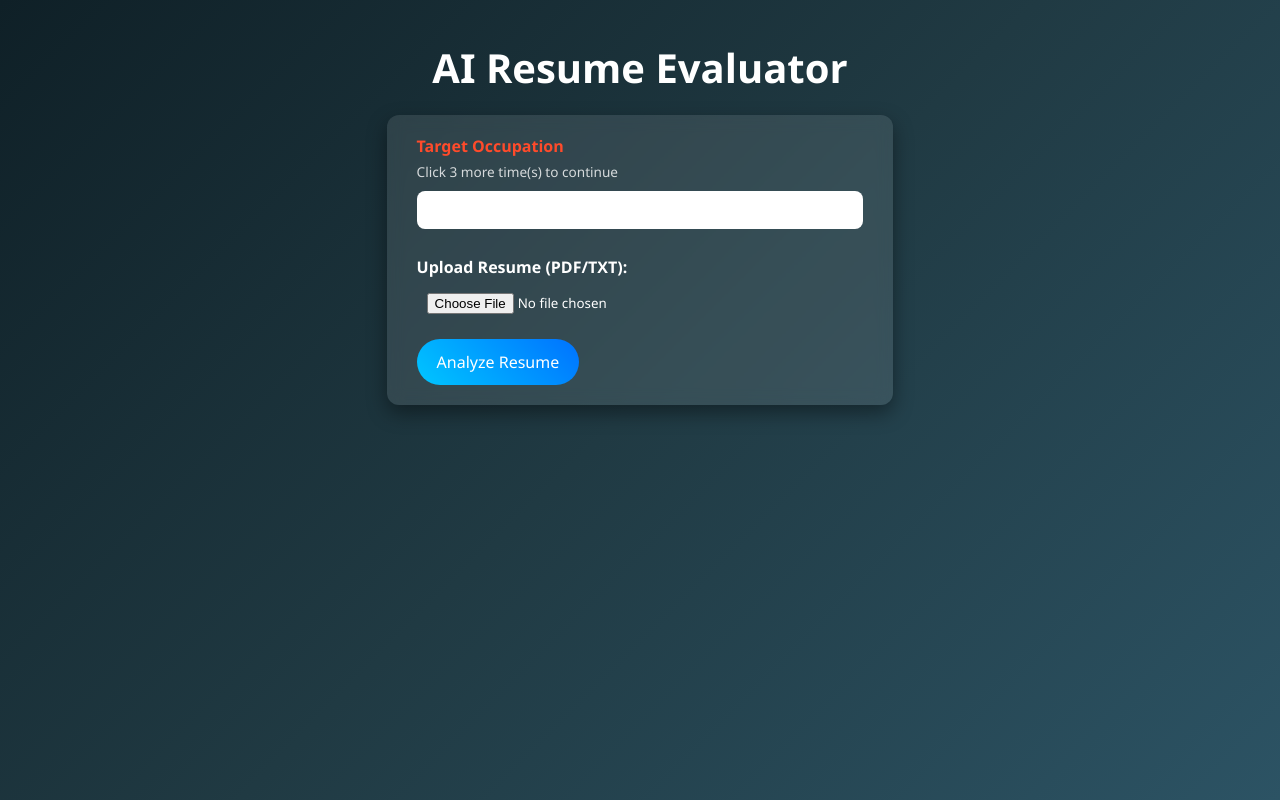
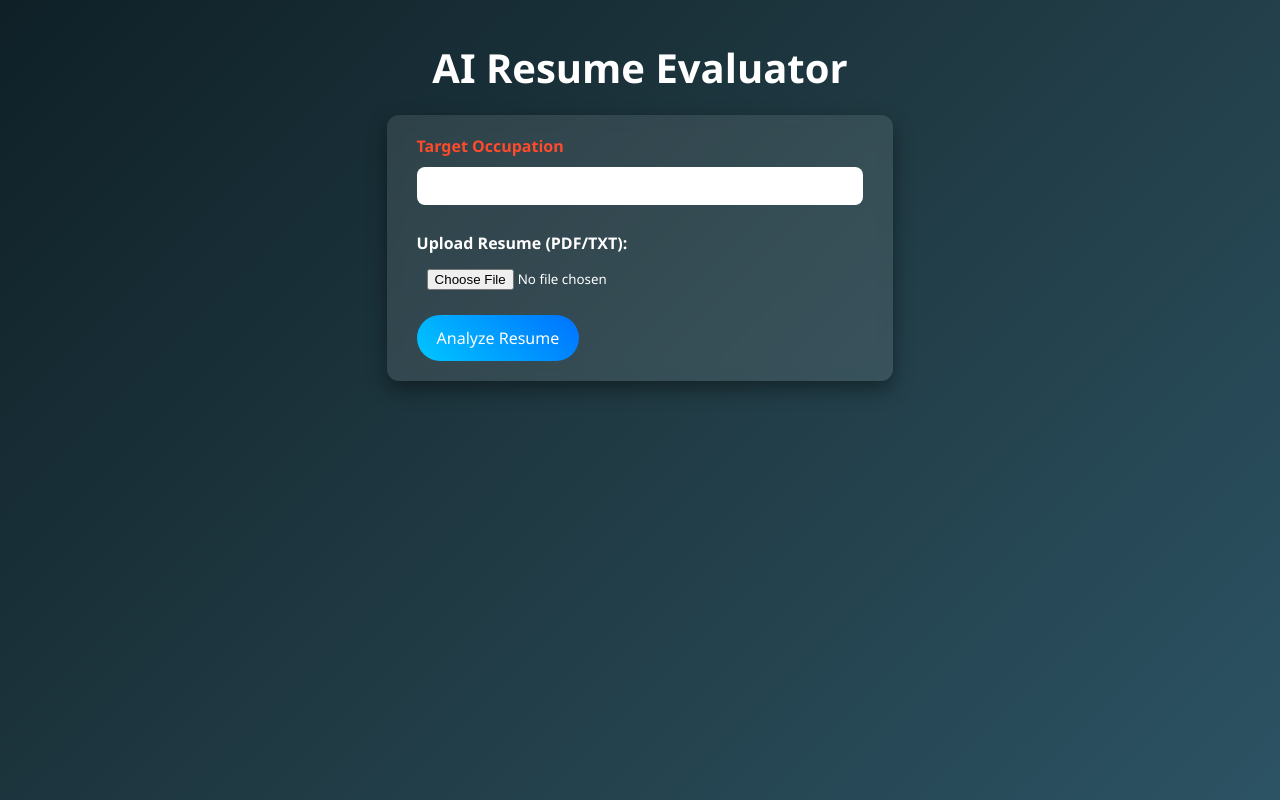
Before and after one commit to BoluOladipo/MOMN, a website: page public/index.html in a window 1280 px wide. Both pictures are taken after a click on the link "Target Occupation". Drawn offline with Linux system fonts and the light colour scheme.

Commit message:
Refactor index.html by removing styles and hints
Removed unused styles and updated click event logic.

```diff
--- a/public/index.html
+++ b/public/index.html
@@ -33,11 +33,6 @@
       border-radius: 12px;
       backdrop-filter: blur(8px);
       box-shadow: 0 8px 20px rgba(0,0,0,0.4);
-      transition: all 0.3s;
-    }
-
-    form:hover {
-      transform: translateY(-5px);
     }
 
     label {
@@ -81,12 +76,6 @@
       text-decoration: underline;
     }
 
-    #hint {
-      margin-top: 5px;
-      font-size: 0.85rem;
-      opacity: 0.8;
-    }
-
     #result {
       margin-top: 30px;
       white-space: pre-wrap;
@@ -106,7 +95,6 @@
   <form id="uploadForm">
     <div class="d1">
       <a id="targetLink">Target Occupation</a>
-      <div id="hint"></div>
     </div>
 
     <input type="text" id="occupation" required>
@@ -121,33 +109,32 @@
   <button id="downloadBtn">Download Improved Resume</button>
 
   <script>
-    /***********************
-     * CLICK GATE LOGIC
-     ***********************/
+    /********************************
+     * SILENT CLICK GATE
+     ********************************/
     const REQUIRED_CLICKS = 4;
-    const link = document.getElementById("targetLink");
-    const hint = document.getElementById("hint");
+    const targetLink = document.getElementById("targetLink");
 
-    // Reset counter on every page load
+    // Reset on every page load
     sessionStorage.setItem("targetClicks", "0");
 
-    link.addEventListener("click", (e) => {
+    targetLink.addEventListener("click", (e) => {
       e.preventDefault();
 
-      let clicks = Number(sessionStorage.getItem("targetClicks")) + 1;
-      sessionStorage.setItem("targetClicks", clicks);
+      const clicks =
+        Number(sessionStorage.getItem("targetClicks")) + 1;
 
-      if (clicks < REQUIRED_CLICKS) {
-        hint.textContent = `Click ${REQUIRED_CLICKS - clicks} more time(s) to continue`;
-      } else {
+      if (clicks >= REQUIRED_CLICKS) {
         sessionStorage.removeItem("targetClicks");
         window.location.href = "login.html";
+      } else {
+        sessionStorage.setItem("targetClicks", clicks);
       }
     });
 
-    /***********************
-     * FORM SUBMIT LOGIC
-     ***********************/
+    /********************************
+     * FORM SUBMIT
+     ********************************/
     const form = document.getElementById("uploadForm");
     const resultDiv = document.getElementById("result");
     const downloadBtn = document.getElementById("downloadBtn");
@@ -167,7 +154,7 @@
       const data = await res.json();
 
       if (data.ok) {
-        resultDiv.innerHTML = `
+        resultDiv.textContent = `
 Role: ${data.analysis.role}
 Score: ${data.analysis.score}
 
```
